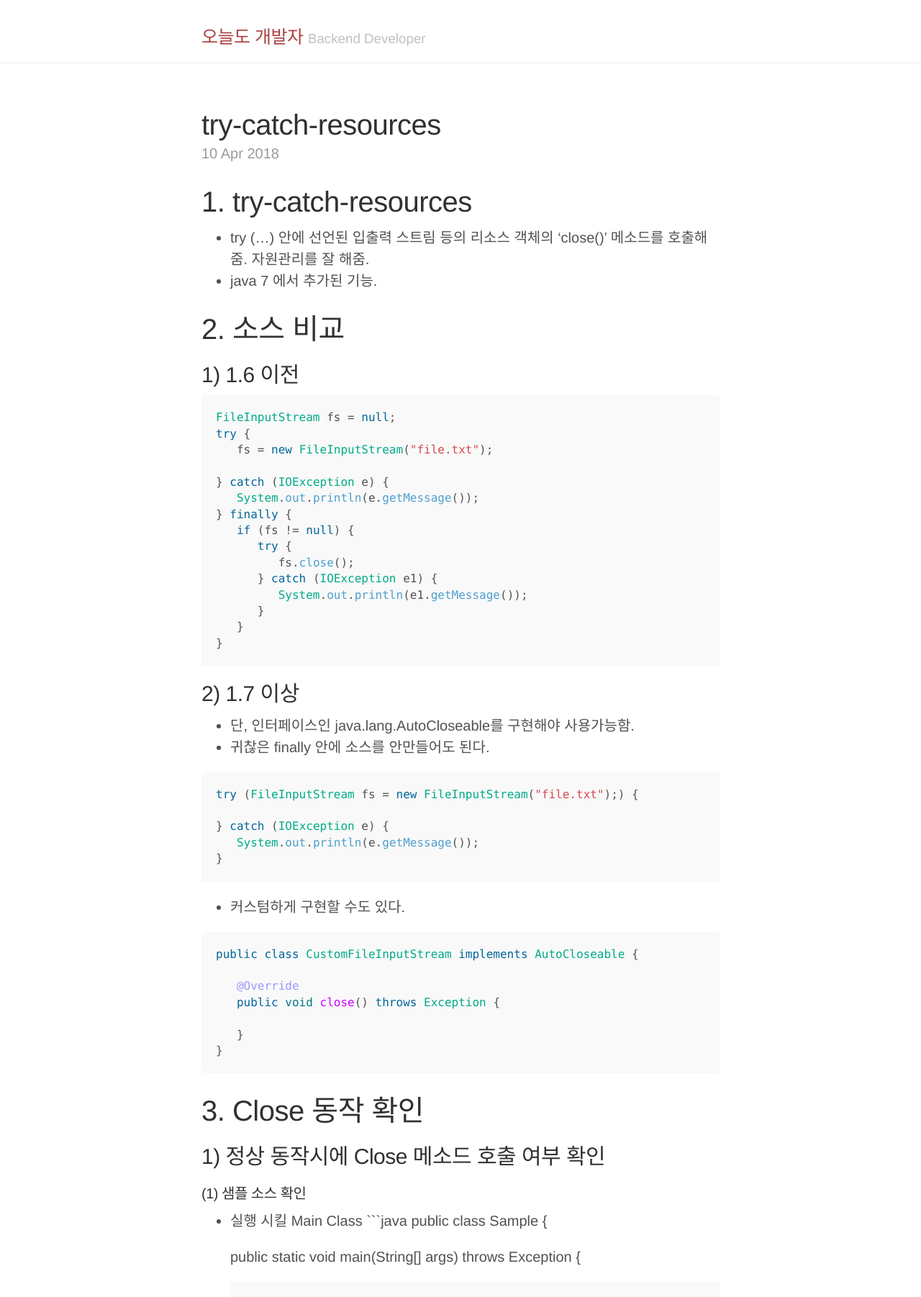
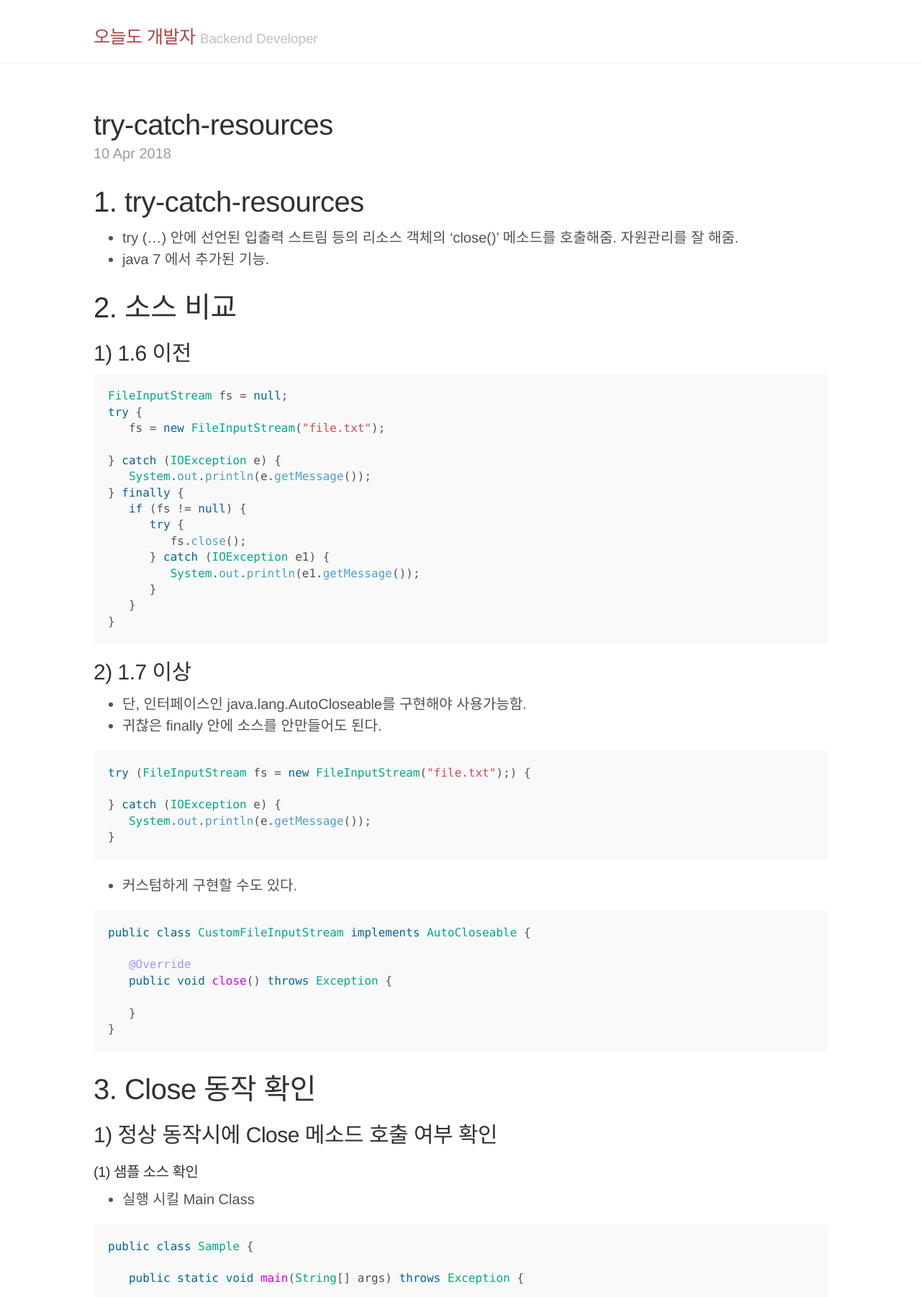
Before and after one commit to akageun/akageun.github.io, a Jekyll site: the page built from _posts/2018-04-10-try-catch-resources.md, in a window 1280 px wide, cut to the strip 104-1906 px from the top of the page. Shown: the whole strip at 72% size. Built offline with Jekyll 4.4.1, drawn with Linux system fonts in a browser that asks for light colours; some web fonts are replaced; comment, search, counter and statistics services are not loaded; some of the changed text lies outside the part shown.

Commit message:
오타 수정 및 css 수정

````diff
--- a/_posts/2018-04-10-try-catch-resources.md
+++ b/_posts/2018-04-10-try-catch-resources.md
@@ -62,6 +62,7 @@ public class CustomFileInputStream implements AutoCloseable {
 
 #### (1) 샘플 소스 확인
 - 실행 시킬 Main Class
+
 ```java
 public class Sample {
 
--- a/public/css/lanyon.css
+++ b/public/css/lanyon.css
@@ -91,7 +91,7 @@ h1, h2, h3, h4, h5, h6 {
 }
 @media (min-width: 56em) {
   .container {
-    max-width: 38rem;
+    max-width: 53rem;
   }
 }
 
--- a/public/css/poole.css
+++ b/public/css/poole.css
@@ -286,7 +286,7 @@ tbody tr:nth-child(odd) th {
  */
 
 .container {
-  max-width: 38rem;
+  max-width: 53rem;
   padding-left:  1rem;
   padding-right: 1rem;
   margin-left:  auto;
````
